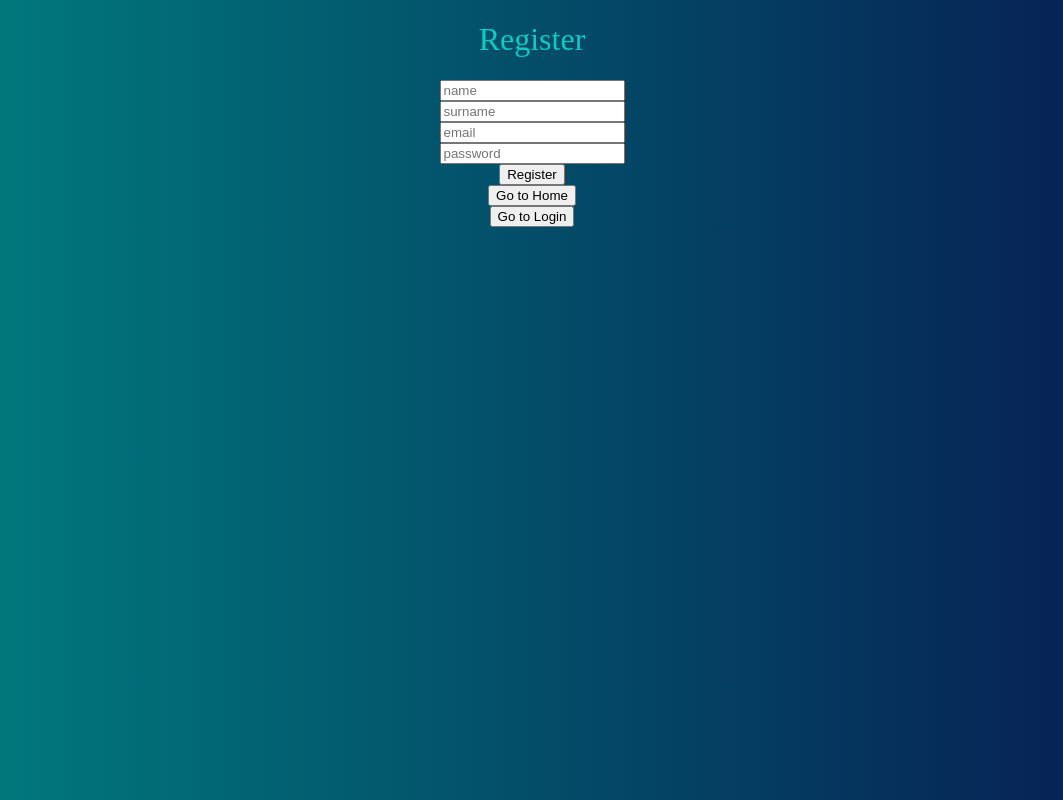
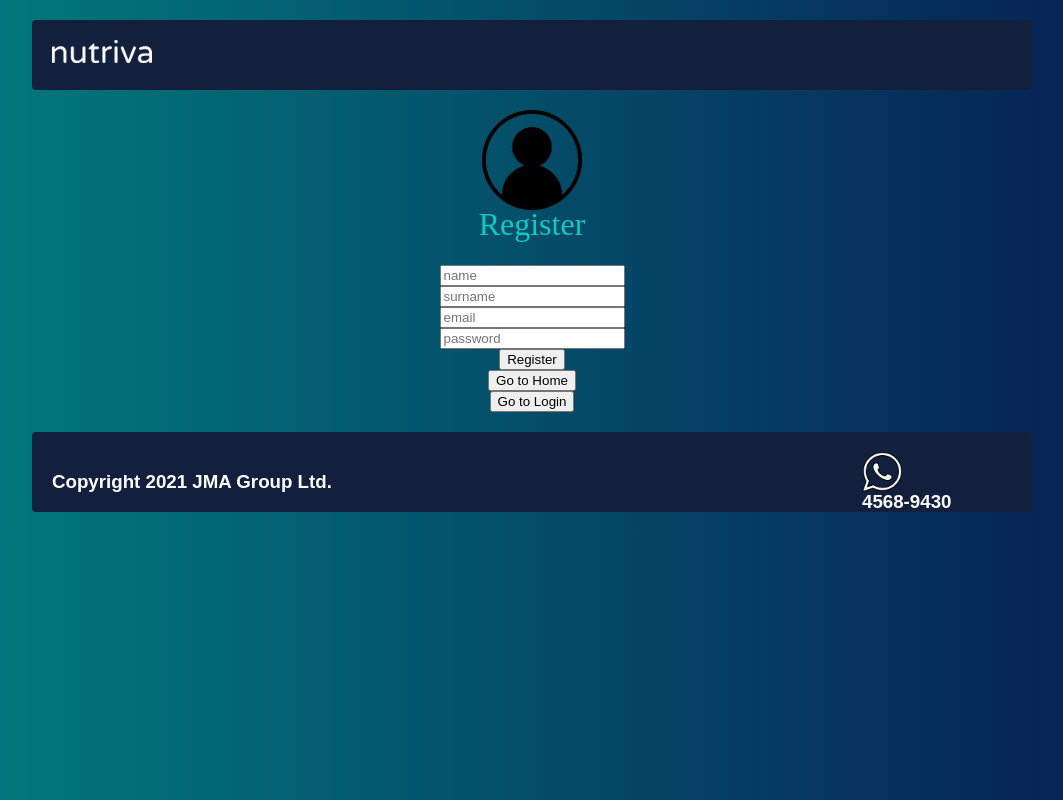
Before and after one commit to Caipe97/Proyecto-Integral-de-Desarrollo, a React (Create React App) app: page /register in a window 1280 px wide. Shown: the whole page, without its empty margins (108-1171 px from the left). Built offline with nearby package versions, Linux system fonts and the light colour scheme.

Commit message:
update registerJS css and structure

```diff
--- a/src/containers/Register.js
+++ b/src/containers/Register.js
@@ -4,6 +4,9 @@ import { register } from '../actions';
 import { useHistory } from "react-router-dom";
 import FormInput from '../components/FormInput';
 import './App.css';
+import logo2 from '../images/phone.png';
+import logo from '../images/logo_small.png';
+import logo1 from '../images/avatar.png';
 
 const mapStateToProps = (state) => {
   return {
@@ -47,8 +50,21 @@ function Register(props) {
   };
 
   return (
-    <div style={{display: 'flex',  justifyContent:'center', alignItems:'center', height: '100%', flexDirection: 'column'}}>
-      <h1 className='f1'>Register</h1>
+    <div className="contenedorReset">
+<header className="headerReset">
+     <div className="box" style={{}}>
+         <img src={logo} alt="imagen tracking" style={{width: 100}} />
+     </div>
+     </header>
+
+     <div className='contenidoReset' style={{display: 'flex',  justifyContent:'center', alignItems:'center', height: '100%', flexDirection: 'column'}}>
+     <div className="box" style={{}}>
+         <img src={logo1} alt="imagen tracking" style={{width: 100}} />
+     </div>
+     <div style={{marginTop:45}}>
+     <h1 className='f1'>Register</h1>
+     </div>
+
       <form style={{display: 'flex',  justifyContent:'center', alignItems:'center', height: '100%', flexDirection: 'column'}}>
         <FormInput name='name' type='name' placeholder='name' handleChange={handleChange} required/>
         <FormInput name='surname' type='surname' placeholder='surname' handleChange={handleChange} required/>
@@ -59,6 +75,19 @@ function Register(props) {
       <button type="button" onClick={() => history.push("/")}>Go to Home</button>
       <button type="button" onClick={() => history.push("/login")}>Go to Login</button>
     </div>
+   <footer className="footerReset">
+   <div style={{width:'100%',position:'relative'}}>
+      <div className="box" style={{width:'50%'}}>
+      <h3>Copyright 2021 JMA Group Ltd.</h3>
+          </div>
+          <div className="box" style={{  position:'absolute',right:'50px'}}>
+          <img src={logo2} alt="imagen phone" style={{width: 40,height:40}} />
+          <h3 style={{marginTop:'-5px'}}>4568-9430</h3>
+      </div>
+      </div>
+   </footer>
+   </div>
+
   );
 }
 
```
